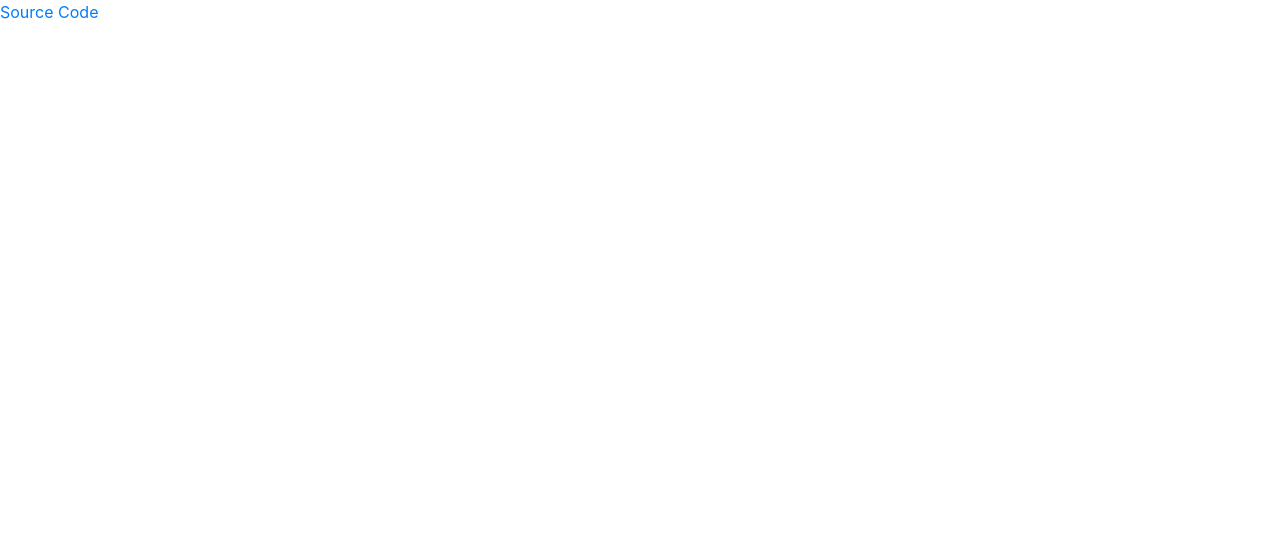
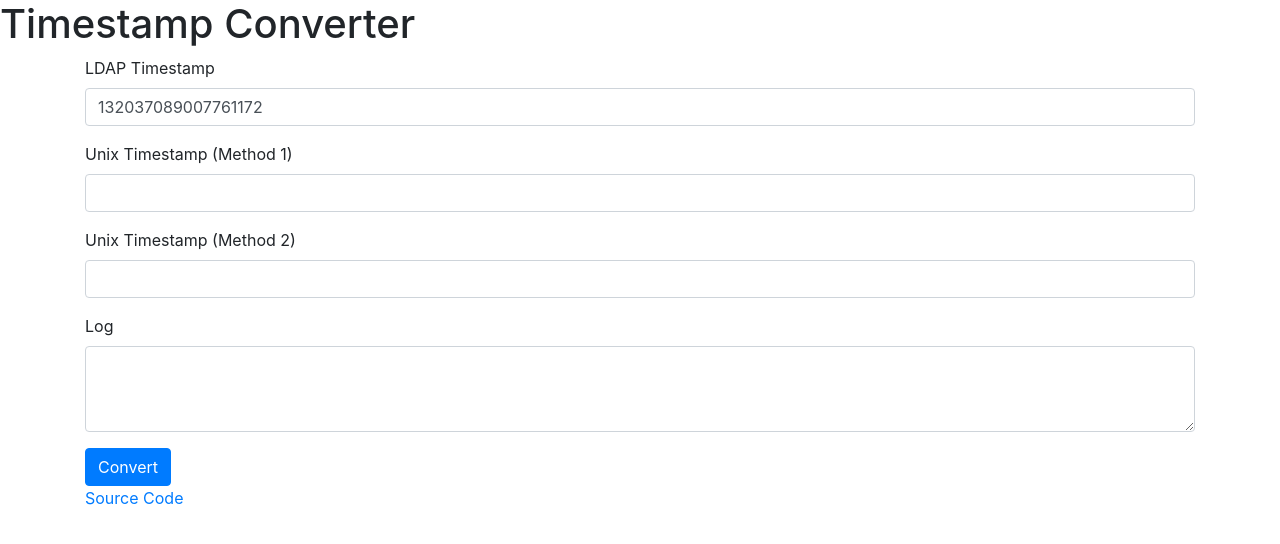
Before and after one commit to gkhays/ldap2ut, a plain HTML site: page index.html in a window 1280 px wide. Drawn offline with nearby package versions, Linux system fonts and the light colour scheme.

Commit message:
Add basic html and js modules.

```diff
--- a/index.html
+++ b/index.html
@@ -1,16 +1,47 @@
 <!DOCTYPE html>
 <html>
+
 <head>
-  <title>Timestamp Converter</title>
-
-  <script type="text/javascript" src="https://cdnjs.cloudflare.com/ajax/libs/jquery/3.3.1/jquery.min.js"></script>
-  <script type="text/javascript" src="https://stackpath.bootstrapcdn.com/bootstrap/4.3.1/js/bootstrap.min.js"></script>
+  <meta charset="utf-8">
+  <meta name="viewport" content="width=device-width, initial-scale=1, shrink-to-fit=no">
 
   <link rel="stylesheet" href="https://stackpath.bootstrapcdn.com/bootstrap/4.3.1/css/bootstrap.min.css">
+
+  <title>Timestamp Converter</title>
 </head>
 
-<footer>
-  <a href="https://github.com/gkhays/ldap2ut">Source Code</a>
-</footer>
+<body>
+  <h1>Timestamp Converter</h1>
+
+  <div class="container">
+    <!-- <form> -->
+    <div class="form-group">
+      <label for="timestamp">LDAP Timestamp</label>
+      <input type="text" class="form-control" id="timestamp" value="132037089007761172" aria-describedby="basic-addon3">
+    </div>
+    <div class="form-group">
+      <label for="convertOld">Unix Timestamp (Method 1)</label>
+      <input type="text" class="form-control" id="convertOld" aria-describedby="basic-addon3">
+    </div>
+    <div class="form-group">
+      <label for="converted">Unix Timestamp (Method 2)</label>
+      <input type="text" class="form-control" id="converted" aria-describedby="basic-addon3">
+    </div>
+    <div class="form-group">
+      <label for="log">Log</label>
+      <textarea class="form-control" id="log" rows="3"></textarea>
+    </div>
+    <button type="submit" class="btn btn-primary" id="convert">Convert</button>
+    <!-- </form> -->
+
+    <footer>
+      <a href="https://github.com/gkhays/ldap2ut">Source Code</a>
+    </footer>
+
+    <script type="text/javascript" src="https://cdnjs.cloudflare.com/ajax/libs/jquery/3.3.1/jquery.min.js"></script>
+    <script type="text/javascript"
+      src="https://stackpath.bootstrapcdn.com/bootstrap/4.3.1/js/bootstrap.min.js"></script>
+    <script type="text/javascript" src="/javascripts/vanilla.js"></script>
+</body>
 
 </html>
```
Also changed, not shown: js/vanilla.js (+11 -3 lines).
